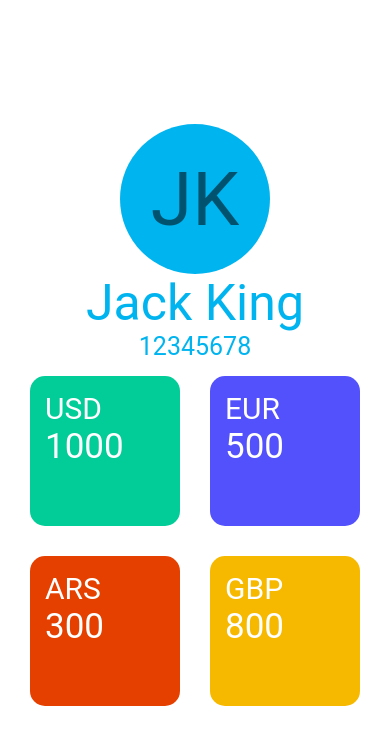
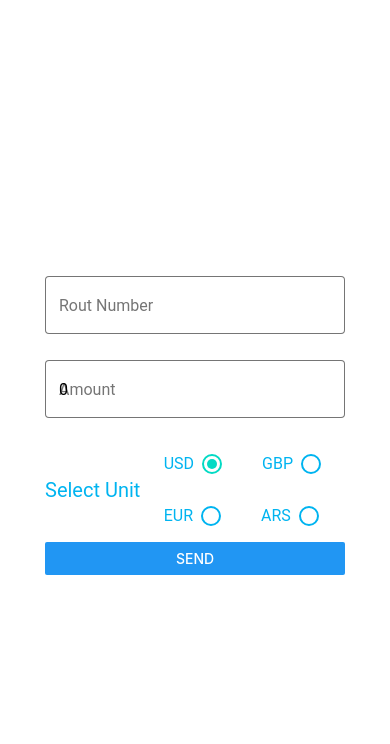
Before and after one commit to sariel0403/REMITON-WALLET, a React Native app: screen / in a window 390 px wide. Shown: the top 744 px of the page. Built offline with nearby package versions, Linux system fonts and the light colour scheme.

Commit message:
- Update Transfer Page / All Component Color

```diff
--- a/App.js
+++ b/App.js
@@ -9,7 +9,7 @@ import Transfer from "./pages/transfer";
 export default function App() {
   return (
     <View style={styles.container}>
-      <Dashboard />
+      <Transfer />
     </View>
   );
 }
--- a/components/transfer/transferfield/index.js
+++ b/components/transfer/transferfield/index.js
@@ -5,27 +5,29 @@ import { TextInput, RadioButton, Text } from "react-native-paper";
 import styles from "./style";
 
 const TransferField = () => {
-  const [address, setAddress] = React.useState("");
+  const [routNumber, setRoutNumber] = React.useState("");
   const [currencyUnit, setCurrencyUnit] = React.useState("USD");
   const [amount, setAmount] = React.useState(0);
 
   return (
     <View style={styles.container}>
       <TextInput
-        label="Address"
-        value={address}
-        onChangeText={(newAddress) => setAddress(newAddress)}
+        label="Rout Number"
+        value={routNumber}
+        onChangeText={(newNumber) => setRoutNumber(newNumber)}
         style={styles.addressField}
+        mode="outlined"
       />
       <TextInput
         label="Amount"
         value={amount}
         onChangeText={(newAmount) => setAmount(newAmount)}
         style={styles.amountField}
+        mode="outlined"
       />
       <View style={styles.selectCurrencyUnit}>
         <View style={{ alignItems: "center", justifyContent: "center" }}>
-          <Text style={{ fontSize: 20, color: "white" }}>Select Unit</Text>
+          <Text style={{ fontSize: 20, color: "#00B4F0" }}>Select Unit</Text>
         </View>
         <View>
           <RadioButton.Group
@@ -38,28 +40,28 @@ const TransferField = () => {
               <RadioButton.Item
                 label="USD"
                 value="USD"
-                uncheckedColor="white"
-                labelStyle={{ color: "white" }}
+                uncheckedColor="#00B4F0"
+                labelStyle={{ color: "#00B4F0" }}
               />
               <RadioButton.Item
                 label="GBP"
                 value="GBP"
-                uncheckedColor="white"
-                labelStyle={{ color: "white" }}
+                uncheckedColor="#00B4F0"
+                labelStyle={{ color: "#00B4F0" }}
               />
             </View>
             <View style={styles.inline}>
               <RadioButton.Item
                 label="EUR"
                 value="EUR"
-                uncheckedColor="white"
-                labelStyle={{ color: "white" }}
+                uncheckedColor="#00B4F0"
+                labelStyle={{ color: "#00B4F0" }}
               />
               <RadioButton.Item
                 label="ARS"
                 value="ARS"
-                uncheckedColor="white"
-                labelStyle={{ color: "white" }}
+                uncheckedColor="#00B4F0"
+                labelStyle={{ color: "#00B4F0" }}
               />
             </View>
           </RadioButton.Group>
--- a/components/transfer/transferfield/style.js
+++ b/components/transfer/transferfield/style.js
@@ -4,9 +4,11 @@ const styles = StyleSheet.create({
   container: { width: 300 },
   addressField: {
     marginBottom: 20,
+    backgroundColor: "white",
   },
   amountField: {
     marginBottom: 20,
+    backgroundColor: "white",
   },
   selectCurrencyUnit: {
     flexDirection: "row",
@@ -17,7 +19,7 @@ const styles = StyleSheet.create({
   },
   currencyUnit: {
     marginTop: 8,
-    color: "white",
+    color: "#00B4F0",
   },
   left: {
     width: "50%",
```
